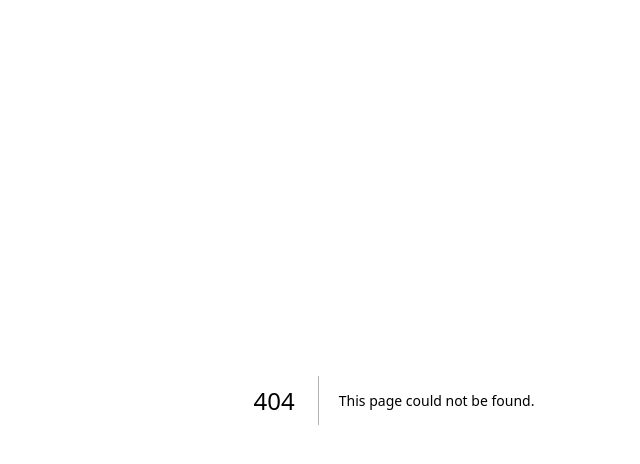
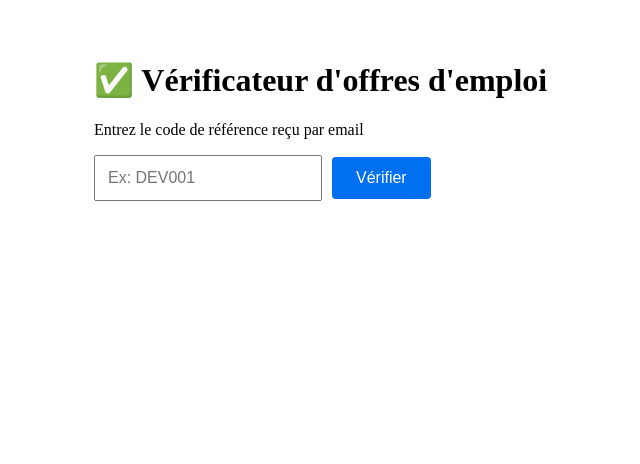
Before and after one commit to Emploseek23-28/Emploseek-, a Next.js app: page /checker in a window 1280 px wide. Before the commit this address had no page. Shown: the top 464 px of the page, without its empty margins (246-886 px from the left). Built offline with nearby package versions, Linux system fonts and the light colour scheme.

Commit message:
Create page.js

```diff
--- /dev/null
+++ b/app/checker/page.js
@@ -0,0 +1,93 @@
+'use client';
+import { useState } from 'react';
+
+export default function CheckerPage() {
+  const [reference, setReference] = useState('');
+  const [result, setResult] = useState(null);
+  const [loading, setLoading] = useState(false);
+
+  const checkReference = async (e) => {
+    e.preventDefault();
+    if (!reference.trim()) return;
+
+    setLoading(true);
+    try {
+      const response = await fetch(`/api/check/${reference}`);
+      const data = await response.json();
+      setResult(data);
+    } catch (error) {
+      setResult({ status: 'error', message: 'Erreur de connexion' });
+    }
+    setLoading(false);
+  };
+
+  return (
+    <div style={{ padding: '40px', maxWidth: '600px', margin: '0 auto' }}>
+      <h1>✅ Vérificateur d'offres d'emploi</h1>
+      <p>Entrez le code de référence reçu par email</p>
+
+      <form onSubmit={checkReference}>
+        <input
+          type="text"
+          placeholder="Ex: DEV001"
+          value={reference}
+          onChange={(e) => setReference(e.target.value.toUpperCase())}
+          style={{ padding: '12px', width: '200px', fontSize: '16px', marginRight: '10px' }}
+        />
+        <button
+          type="submit"
+          disabled={loading}
+          style={{
+            padding: '12px 24px',
+            background: '#0070f3',
+            color: 'white',
+            border: 'none',
+            borderRadius: '4px',
+            fontSize: '16px',
+            cursor: loading ? 'not-allowed' : 'pointer'
+          }}
+        >
+          {loading ? 'Vérification...' : 'Vérifier'}
+        </button>
+      </form>
+
+      {result && (
+        <div style={{
+          marginTop: '30px',
+          padding: '20px',
+          background: result.status === 'success' ? '#f0fff0' : '#fff0f0',
+          border: `2px solid ${result.status === 'success' ? '#00cc00' : '#ff3333'}`,
+          borderRadius: '8px'
+        }}>
+          {result.status === 'success' ? (
+            <>
+              <h2 style={{ color: '#00cc00' }}>✅ OFFRE VALIDE</h2>
+              <div style={{ marginTop: '20px' }}>
+                <p><strong>Référence :</strong> {result.data.reference}</p>
+                <p><strong>Titre du poste :</strong> {result.data.title}</p>
+                <p><strong>Entreprise :</strong> {result.data.company}</p>
+                <p><strong>Lieu :</strong> {result.data.location}</p>
+                <p><strong>Salaire :</strong> {result.data.salary}</p>
+                <p><strong>Statut :</strong>
+                  <span style={{
+                    color: result.data.status === 'published' ? 'green' : 'orange',
+                    fontWeight: 'bold',
+                    marginLeft: '10px'
+                  }}>
+                    {result.data.status === 'published' ? 'PUBLIÉE' : 'EN ATTENTE'}
+                  </span>
+                </p>
+              </div>
+            </>
+          ) : (
+            <>
+              <h2 style={{ color: '#ff3333' }}>❌ RÉFÉRENCE INVALIDE</h2>
+              <p>La référence <strong>{result.reference}</strong> n'a pas été trouvée.</p>
+              <p>Vérifiez le code et réessayez.</p>
+            </>
+          )}
+        </div>
+      )}
+    </div>
+  );
+}
```
